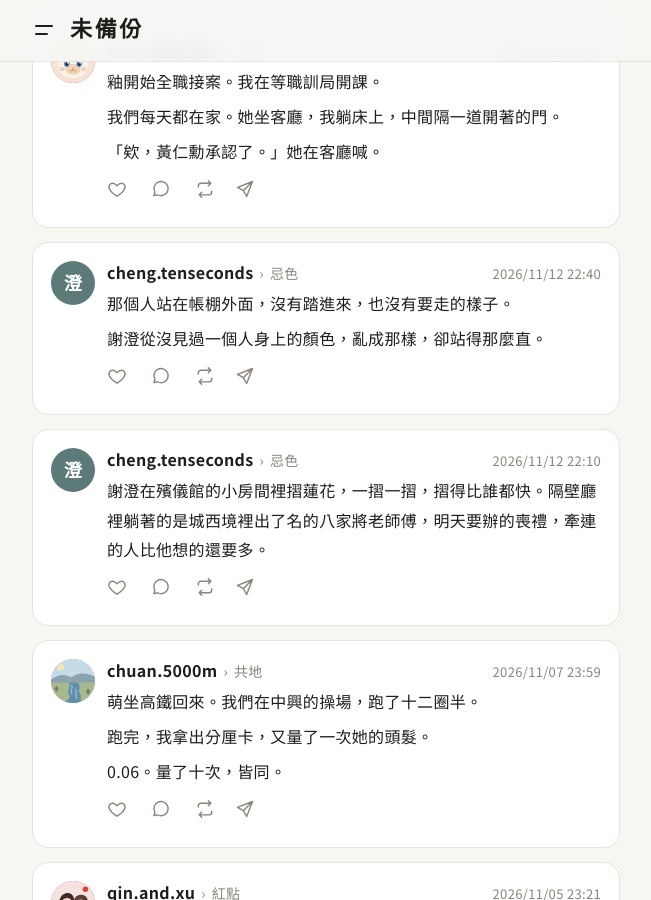
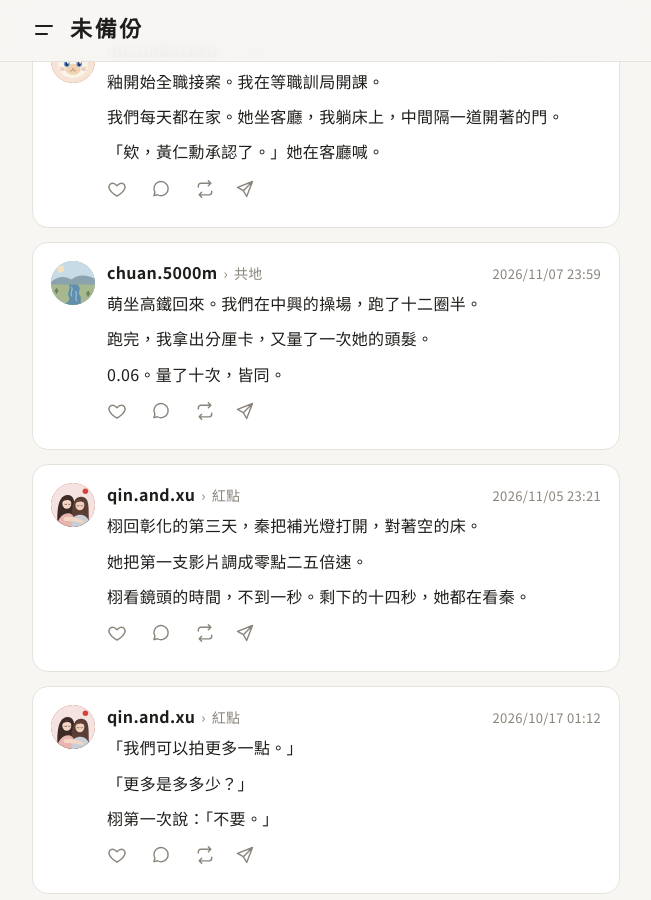
Before and after one commit to Sierra2121/weibeifen, a Jekyll site: the page built from index.html, in a window 1280 px wide and 900 px high, scrolled down 1446 px. Shown: the whole window, without its empty margins (314-965 px from the left). Built offline with Jekyll 4.4.1, drawn with Linux system fonts in a browser that asks for light colours; some of the changed text lies outside the part shown.

Commit message:
改《忌色》前兩章時間線到 2025 年
Co-Authored-By: Claude Sonnet 5 <noreply@anthropic.com>
Claude-Session: https://claude.ai/code/session_01VPttWTwQTqfJJZD6q2dX7d

```diff
--- a/_posts/2026-11-12-hue01.md
+++ b/_posts/2025-07-17-hue01.md
@@ -6,7 +6,7 @@ novel: hue
 chapter: 1
 teaser: |
   謝澄在殯儀館的小房間裡摺蓮花，一摺一摺，摺得比誰都快。隔壁廳裡躺著的是城西境裡出了名的八家將老師傅，明天要辦的喪禮，牽連的人比他想的還要多。
-date: 2026-11-12 22:10:00 +0800
+date: 2025-07-17 22:10:00 +0800
 ---
 台南的七月，連風都是熱的。
 
--- a/_posts/2026-11-12-hue02.md
+++ b/_posts/2025-07-18-hue02.md
@@ -8,7 +8,7 @@ teaser: |
   那個人站在帳棚外面，沒有踏進來，也沒有要走的樣子。
 
   謝澄從沒見過一個人身上的顏色，亂成那樣，卻站得那麼直。
-date: 2026-11-12 22:40:00 +0800
+date: 2025-07-18 22:40:00 +0800
 ---
 出殯前一天的公奠，人比謝澄預期的還多。
 
```
